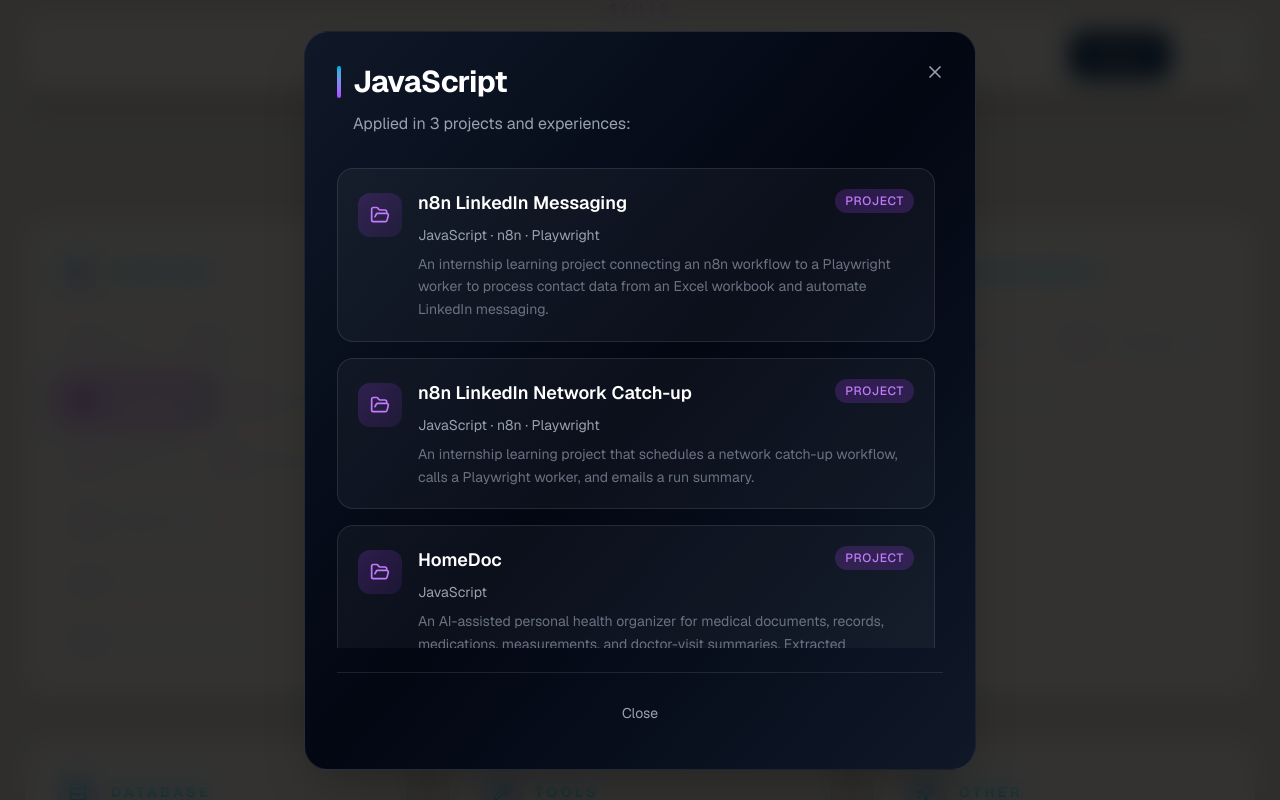
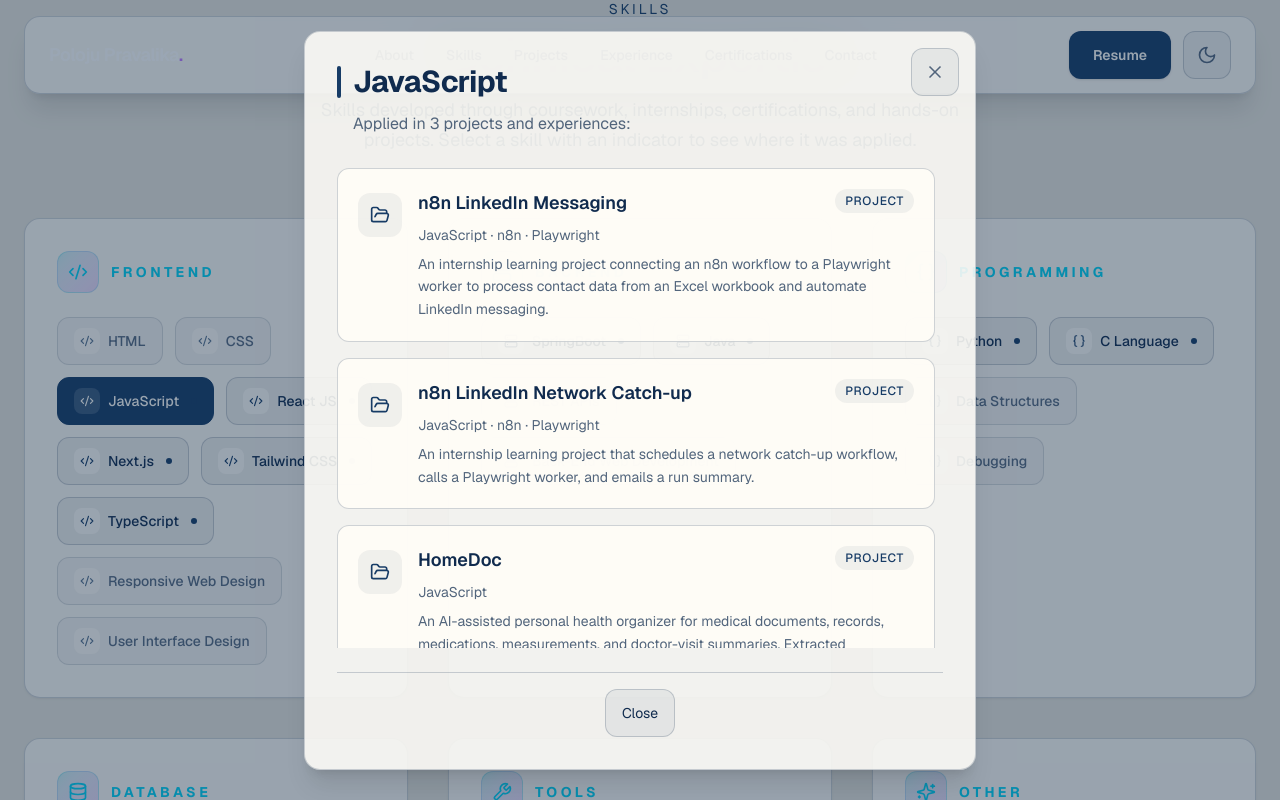
Before and after one commit to Ppoloju/pravalika-portfolio, a Next.js app: page / in a window 1280 px wide. Both pictures are taken after a click on the button "JavaScript". Shown: the part 2135-2935 px from the top of the page. Built offline with nearby package versions, Linux system fonts and the light colour scheme.

Commit message:
Align shared UI with theme

```diff
--- a/components/ui/GlowCard.tsx
+++ b/components/ui/GlowCard.tsx
@@ -19,19 +19,12 @@ export function GlowCard({
       whileHover={hover ? { y: -4 } : undefined}
       transition={{ type: "spring", stiffness: 400, damping: 25 }}
       className={cn(
-        "theme-surface group relative rounded-3xl border shadow-lg shadow-black/5 backdrop-blur-xl",
-        "p-4 sm:p-6 md:p-8 transition-all duration-300",
-        hover && "hover:shadow-xl",
+        "theme-surface group relative rounded-2xl border shadow-sm shadow-black/5",
+        "p-4 transition-shadow duration-200 sm:p-6 md:p-8",
+        hover && "hover:shadow-md",
         className
       )}
     >
-      <div
-        className="pointer-events-none absolute inset-0 rounded-2xl opacity-0 transition-opacity duration-300 group-hover:opacity-100"
-        style={{
-          background:
-            "radial-gradient(600px circle at 50% 50%, rgba(168,85,247,0.08), transparent 45%)",
-        }}
-      />
       <div className="relative z-10">{children}</div>
     </motion.div>
   );
--- a/components/ui/GradientButton.tsx
+++ b/components/ui/GradientButton.tsx
@@ -27,11 +27,9 @@ export function GradientButton({
   const newTabDescriptionId = useId();
   const classes = cn(
     "inline-flex min-h-12 items-center justify-center gap-2 rounded-xl px-6 py-3",
-    "text-sm font-semibold text-[var(--background)]",
-    "bg-[var(--accent)] text-[var(--background)]",
-    "shadow-md shadow-black/10",
-    "transition-all duration-300",
-    "hover:brightness-95",
+    "bg-button text-button-foreground text-sm font-semibold",
+    "shadow-sm shadow-black/10 transition-colors duration-200",
+    "hover:brightness-90",
     className
   );
 
--- a/components/ui/OutlineButton.tsx
+++ b/components/ui/OutlineButton.tsx
@@ -27,10 +27,8 @@ export function OutlineButton({
   const newTabDescriptionId = useId();
   const classes = cn(
     "inline-flex min-h-12 items-center justify-center gap-2 rounded-xl px-6 py-3",
-    "text-sm font-semibold text-[var(--foreground)]",
-    "border border-[var(--border)] bg-[var(--tint)] backdrop-blur-sm",
-    "transition-all duration-300",
-    "hover:bg-[var(--surface)]",
+    "border border-border-theme bg-tint text-foreground text-sm font-semibold",
+    "transition-colors duration-200 hover:bg-surface",
     className
   );
 
--- a/components/ui/ProjectCard.tsx
+++ b/components/ui/ProjectCard.tsx
@@ -12,8 +12,8 @@ interface ProjectCardProps {
 }
 
 const statusStyles: Record<Project["status"], string> = {
-  Completed: "border-emerald-400/20 bg-emerald-400/10 text-emerald-200",
-  "In Progress": "border-amber-400/20 bg-amber-400/10 text-amber-200",
+  Completed: "border-success/30 bg-success-surface text-success",
+  "In Progress": "border-warning/30 bg-warning-surface text-warning",
 };
 
 export function ProjectCard({ project }: ProjectCardProps) {
@@ -31,17 +31,19 @@ export function ProjectCard({ project }: ProjectCardProps) {
           />
         ) : (
           <div className="relative flex h-full items-center justify-center overflow-hidden">
-            <span className="absolute bottom-4 left-4 font-mono text-[10px] tracking-[0.2em] text-white/40">
+            <span className="absolute bottom-4 left-4 font-mono text-[10px] tracking-[0.2em] text-muted">
               SELECTED WORK
             </span>
             <Code2
-              className="relative h-9 w-9 text-white/30"
+              className="relative h-9 w-9 text-muted"
               strokeWidth={1.25}
               aria-hidden
             />
           </div>
         )}
-        <div className="absolute inset-0 bg-gradient-to-t from-black/80 via-transparent to-transparent" />
+        {project.image && (
+          <div className="absolute inset-0 bg-gradient-to-t from-black/70 via-transparent to-transparent" />
+        )}
         <span
           className={cn(
             "absolute right-3 top-3 inline-flex items-center gap-1.5 rounded-full border px-2.5 py-1 text-[10px] font-medium backdrop-blur-sm sm:right-4 sm:top-4 sm:text-xs",
@@ -55,14 +57,14 @@ export function ProjectCard({ project }: ProjectCardProps) {
 
       <div className="flex min-w-0 flex-1 flex-col p-4 sm:p-5 md:p-6 lg:p-8">
         {project.context && (
-          <p className="mb-2 text-[10px] font-medium uppercase tracking-[0.14em] text-gray-500 sm:text-[11px]">
+          <p className="mb-2 text-[10px] font-medium uppercase tracking-[0.14em] text-muted sm:text-[11px]">
             {project.context}
           </p>
         )}
-        <h3 className="break-words text-lg font-semibold leading-snug text-white sm:text-xl">
+        <h3 className="break-words text-lg font-semibold leading-snug text-foreground sm:text-xl">
           {project.title}
         </h3>
-        <p className="mt-2 flex-1 break-words text-sm leading-relaxed text-gray-400 sm:mt-3 sm:text-base">
+        <p className="mt-2 flex-1 break-words text-sm leading-relaxed text-muted sm:mt-3 sm:text-base">
           {project.description}
         </p>
 
@@ -71,7 +73,7 @@ export function ProjectCard({ project }: ProjectCardProps) {
             {project.techStack.map((tech) => (
               <span
                 key={tech}
-                className="rounded-md border border-white/10 bg-white/[0.04] px-2 py-0.75 text-[10px] font-medium text-gray-400 sm:px-2.5 sm:py-1 sm:text-xs"
+                className="rounded-md border border-border-theme bg-tint px-2 py-0.75 text-[10px] font-medium text-muted sm:px-2.5 sm:py-1 sm:text-xs"
               >
                 {tech}
               </span>
@@ -91,7 +93,7 @@ export function ProjectCard({ project }: ProjectCardProps) {
               GitHub
             </OutlineButton>
           ) : (
-            <span className="inline-flex items-center gap-1.5 sm:gap-2 rounded-lg sm:rounded-xl border border-dashed border-white/15 px-3 py-1.5 sm:px-4 sm:py-2 text-[10px] sm:text-xs text-gray-500">
+            <span className="inline-flex min-h-12 items-center gap-1.5 rounded-xl border border-dashed border-border-theme px-3 py-2 text-[10px] text-muted sm:gap-2 sm:px-4 sm:text-xs">
               <Github className="h-3.5 w-3.5 sm:h-4 sm:w-4" aria-hidden="true" />
               GitHub — Coming Soon
             </span>
--- a/components/ui/SectionHeading.tsx
+++ b/components/ui/SectionHeading.tsx
@@ -33,15 +33,15 @@ export function SectionHeading({
       )}
     >
       {label && (
-        <p className="text-xs sm:text-sm uppercase tracking-[0.15em] sm:tracking-[0.2em] text-purple-400 mb-2 sm:mb-3">
+        <p className="mb-2 text-xs uppercase tracking-[0.15em] text-accent sm:mb-3 sm:text-sm sm:tracking-[0.2em]">
           {label}
         </p>
       )}
-      <h2 className="text-2xl sm:text-3xl md:text-4xl lg:text-5xl font-semibold tracking-tight text-white">
+      <h2 className="text-2xl font-semibold tracking-tight text-foreground sm:text-3xl md:text-4xl lg:text-5xl">
         {title}
       </h2>
       {description && (
-        <p className="mt-3 sm:mt-4 text-sm sm:text-base md:text-lg text-gray-400 leading-relaxed max-w-2xl mx-auto">
+        <p className="mx-auto mt-3 max-w-2xl text-sm leading-relaxed text-muted sm:mt-4 sm:text-base md:text-lg">
           {description}
         </p>
       )}
--- a/components/ui/SkillBadge.tsx
+++ b/components/ui/SkillBadge.tsx
@@ -50,8 +50,8 @@ export function SkillBadge({ name, category, className, onClick, isActive }: Ski
         "transition-all duration-300",
         hasSources ? "cursor-pointer" : "cursor-default opacity-70",
         isActive
-          ? "border-purple-500/60 bg-gradient-to-br from-purple-500/25 to-purple-600/15 text-white shadow-[0_0_25px_-8px_rgba(168,85,247,0.6)] scale-105"
-          : "border-white/10 bg-gradient-to-br from-white/[0.04] to-white/[0.02] text-gray-300 hover:border-purple-500/40 hover:text-white hover:shadow-[0_0_25px_-8px_rgba(168,85,247,0.3)] hover:bg-gradient-to-br hover:from-purple-500/10 hover:to-cyan-500/5",
+          ? "border-accent bg-accent text-button-foreground"
+          : "border-border-theme bg-tint text-foreground hover:bg-surface",
         className
       )}
     >
@@ -60,17 +60,17 @@ export function SkillBadge({ name, category, className, onClick, isActive }: Ski
         transition={{ duration: 0.5 }}
         className={cn(
           "rounded-lg p-1.5 transition-colors",
-          isActive ? "bg-purple-500/30" : "bg-purple-500/10"
+          isActive ? "bg-button-foreground/15" : "bg-surface"
         )}
       >
-        <Icon className={cn("h-3.5 w-3.5", isActive ? "text-purple-200" : "text-purple-400")} aria-hidden />
+        <Icon className={cn("h-3.5 w-3.5", isActive ? "text-button-foreground" : "text-accent")} aria-hidden />
       </motion.div>
       {name}
       {hasSources && (
         <motion.span
           initial={{ opacity: 0, scale: 0 }}
           animate={{ opacity: 1, scale: 1 }}
-          className="h-1.5 w-1.5 rounded-full bg-cyan-400 ml-1"
+          className="ml-1 h-1.5 w-1.5 rounded-full bg-accent"
         />
       )}
     </motion.button>
--- a/components/ui/SkillSourcesModal.tsx
+++ b/components/ui/SkillSourcesModal.tsx
@@ -79,7 +79,7 @@ export function SkillSourcesModal({
             aria-hidden="true"
             tabIndex={-1}
             onClick={onClose}
-            className="absolute inset-0 cursor-default bg-black/80 backdrop-blur-md"
+            className="theme-overlay absolute inset-0 cursor-default"
           />
           <motion.div
             initial={{ opacity: 0, scale: 0.95, y: 20 }}
@@ -91,29 +91,29 @@ export function SkillSourcesModal({
             aria-labelledby="skill-sources-title"
             aria-describedby="skill-sources-description"
             tabIndex={-1}
-            className="relative z-10 w-full max-w-2xl rounded-3xl border border-white/10 bg-gradient-to-br from-gray-900 via-gray-950 to-gray-900 p-6 shadow-2xl outline-none sm:p-8"
+            className="theme-surface relative z-10 w-full max-w-2xl rounded-2xl border p-5 shadow-xl outline-none sm:p-8"
           >
             <button
               ref={closeButtonRef}
               type="button"
               onClick={onClose}
               aria-label={`Close ${skillName} sources`}
-              className="absolute right-4 top-4 inline-flex h-12 w-12 items-center justify-center rounded-xl text-gray-400 transition-all duration-200 hover:scale-110 hover:bg-white/10 hover:text-white"
+              className="absolute right-4 top-4 inline-flex h-12 w-12 items-center justify-center rounded-xl border border-border-theme bg-tint text-muted transition-colors hover:bg-surface hover:text-foreground"
             >
               <X className="h-5 w-5" aria-hidden />
             </button>
 
             <div className="mb-8">
               <div className="mb-3 flex items-center gap-3">
-                <div className="h-8 w-1 rounded-full bg-gradient-to-b from-cyan-500 to-purple-500" />
+                <div className="h-8 w-1 rounded-full bg-accent" />
                 <h3
                   id="skill-sources-title"
-                  className="text-3xl font-bold tracking-tight text-white"
+                  className="text-2xl font-bold tracking-tight text-foreground sm:text-3xl"
                 >
                   {skillName}
                 </h3>
               </div>
-              <p id="skill-sources-description" className="pl-4 text-gray-400">
+              <p id="skill-sources-description" className="pl-4 text-muted">
                 {sources.length === 0
                   ? "No sources found for this skill."
                   : `Applied in ${sources.length} project${sources.length > 1 ? "s" : ""} and experience${sources.length > 1 ? "s" : ""}:`}
@@ -127,15 +127,15 @@ export function SkillSourcesModal({
                   initial={{ opacity: 0, x: -20 }}
                   animate={{ opacity: 1, x: 0 }}
                   transition={{ delay: index * 0.05 }}
-                  className="group rounded-2xl border border-white/10 bg-white/[0.04] p-5 transition-all duration-300 hover:border-purple-500/30 hover:bg-white/[0.06] hover:shadow-[0_0_30px_-8px_rgba(168,85,247,0.3)]"
+                  className="theme-surface group rounded-xl border p-4 transition-colors duration-200 hover:bg-tint sm:p-5"
                 >
                   <div className="flex items-start gap-4">
                     <div
                       className={cn(
                         "mt-1 shrink-0 rounded-xl p-3 transition-all duration-300 group-hover:scale-110",
                         source.type === "experience"
-                          ? "bg-gradient-to-br from-cyan-500/20 to-cyan-500/10 text-cyan-400"
-                          : "bg-gradient-to-br from-purple-500/20 to-purple-500/10 text-purple-400"
+                          ? "bg-tint text-accent"
+                          : "bg-tint text-accent"
                       )}
                     >
                       {source.type === "experience" ? (
@@ -146,25 +146,25 @@ export function SkillSourcesModal({
                     </div>
                     <div className="min-w-0 flex-1">
                       <div className="mb-2 flex items-start justify-between gap-2">
-                        <h4 className="text-lg font-semibold text-white transition-colors group-hover:text-purple-300">
+                        <h4 className="text-lg font-semibold text-foreground">
                           {source.title}
                         </h4>
                         <span
                           className={cn(
                             "shrink-0 rounded-full px-2.5 py-1 text-xs font-medium uppercase tracking-wider",
                             source.type === "experience"
-                              ? "bg-cyan-500/20 text-cyan-400"
-                              : "bg-purple-500/20 text-purple-400"
+                              ? "bg-tint text-accent"
+                              : "bg-tint text-accent"
                           )}
                         >
                           {source.type}
                         </span>
                       </div>
-                      <p className="mb-2 line-clamp-2 text-sm text-gray-400">
+                      <p className="mb-2 line-clamp-2 text-sm text-muted">
                         {source.subtitle}
                       </p>
                       {source.description && (
-                        <p className="text-sm leading-relaxed text-gray-500">
+                        <p className="text-sm leading-relaxed text-muted">
                           {source.description}
                         </p>
                       )}
@@ -176,20 +176,20 @@ export function SkillSourcesModal({
 
             {sources.length === 0 && (
               <div className="py-12 text-center">
-                <div className="mb-4 inline-flex h-16 w-16 items-center justify-center rounded-full bg-white/5">
-                  <ExternalLink className="h-6 w-6 text-gray-500" aria-hidden />
+                <div className="mb-4 inline-flex h-16 w-16 items-center justify-center rounded-full bg-tint">
+                  <ExternalLink className="h-6 w-6 text-muted" aria-hidden />
                 </div>
-                <p className="text-gray-500">
+                <p className="text-muted">
                   This skill was developed through self-learning and practice.
                 </p>
               </div>
             )}
 
-            <div className="mt-6 border-t border-white/10 pt-4 text-center">
+            <div className="mt-6 border-t border-border-theme pt-4 text-center">
               <button
                 type="button"
                 onClick={onClose}
-                className="inline-flex min-h-12 items-center justify-center px-4 text-sm text-gray-400 transition-colors hover:text-white"
+                className="inline-flex min-h-12 items-center justify-center rounded-xl border border-border-theme bg-tint px-4 text-sm text-foreground transition-colors hover:bg-surface"
               >
                 Close
               </button>
--- a/components/ui/SocialButton.tsx
+++ b/components/ui/SocialButton.tsx
@@ -42,9 +42,8 @@ export function SocialButton({
       whileTap={{ scale: 0.95 }}
       className={cn(
         "inline-flex h-12 w-12 shrink-0 items-center justify-center rounded-xl",
-        "border border-white/10 bg-white/[0.04] text-gray-400",
-        "transition-colors duration-300",
-        "hover:border-purple-500/40 hover:text-white hover:shadow-[0_0_24px_-8px_rgba(168,85,247,0.5)]",
+        "border border-border-theme bg-tint text-muted",
+        "transition-colors duration-200 hover:bg-surface hover:text-foreground",
         className
       )}
     >
--- a/components/ui/ThemeToggle.tsx
+++ b/components/ui/ThemeToggle.tsx
@@ -43,7 +43,7 @@ export function ThemeToggle() {
       onClick={toggleTheme}
       aria-label={label}
       title={label}
-      className="inline-flex h-12 w-12 shrink-0 items-center justify-center rounded-xl border border-white/10 bg-white/[0.04] text-gray-400 transition-colors hover:text-white"
+      className="inline-flex h-12 w-12 shrink-0 items-center justify-center rounded-xl border border-border-theme bg-tint text-muted transition-colors hover:bg-surface hover:text-foreground"
     >
       <Icon className="h-5 w-5" aria-hidden="true" />
     </button>
```
